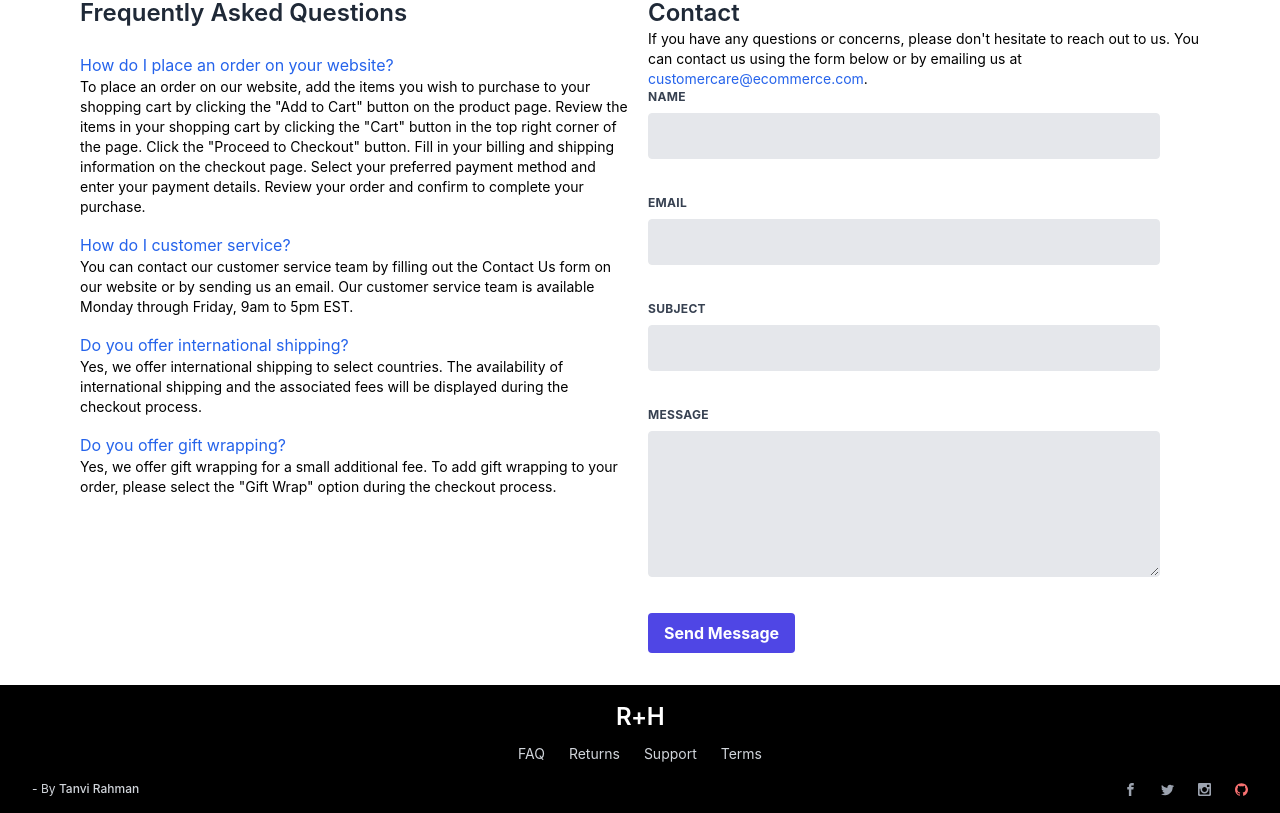
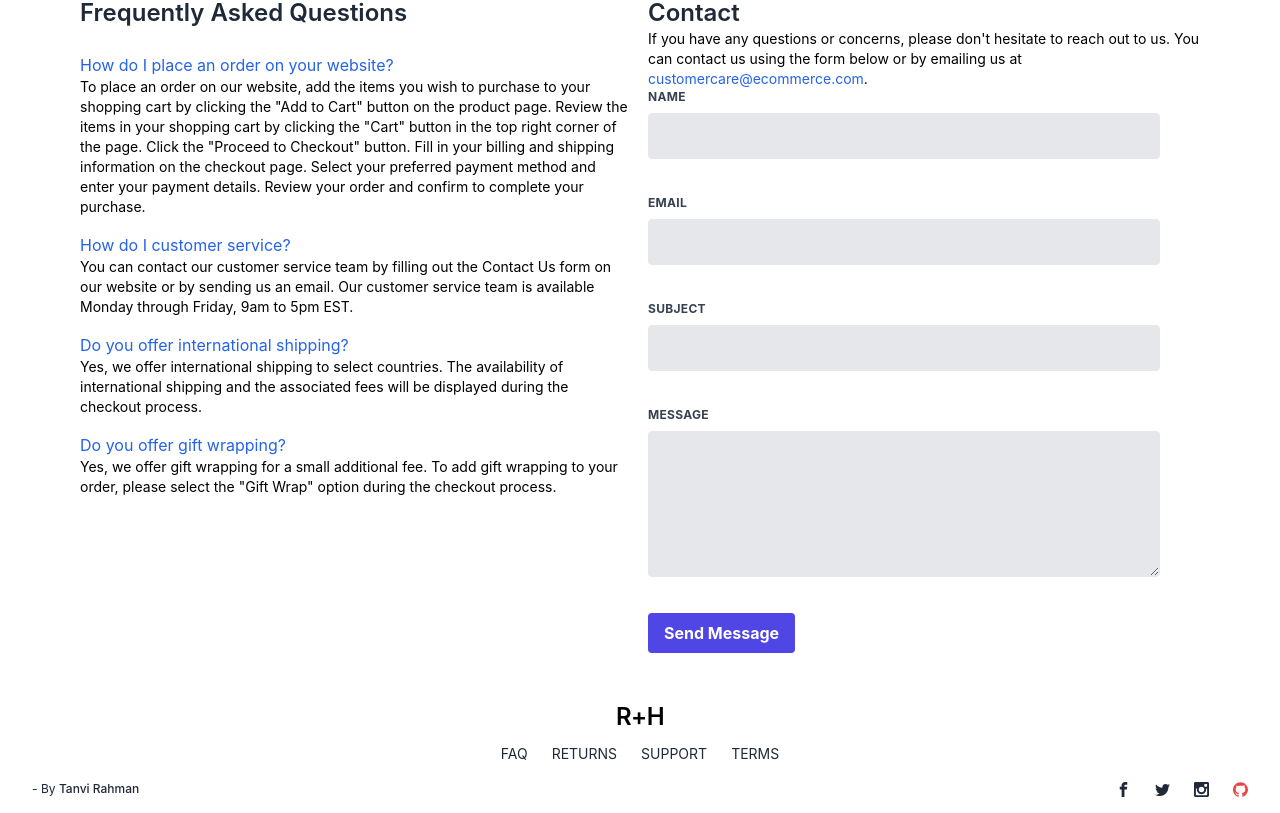
Before and after one commit to trdotpy/rh-furniture-client, a React (Create React App) app: page /support in a window 1280 px wide. Shown: the part 175-988 px from the top of the page. Built offline with nearby package versions, Linux system fonts and the light colour scheme.

Commit message:
chore: Adjusted Footer colors

```diff
--- a/src/components/Footer.js
+++ b/src/components/Footer.js
@@ -3,12 +3,12 @@ import { ImFacebook, ImTwitter, ImGithub, ImInstagram } from "react-icons/im";
 
 export default function Footer() {
   return (
-    <footer className="sticky top-[100vh] bg-black">
+    <footer className="sticky top-[100vh] bg-[#FFFFF]">
       <section className="mx-auto max-w-screen-xl space-y-4 overflow-hidden p-4 sm:px-6 lg:px-8">
         <div className="flex flex-col space-y-2 ">
           <div className="flex justify-center ">
             <a href="/">
-              <h1 className="text-2xl font-semibold tracking-tight text-white">
+              <h1 className="text-2xl font-semibold tracking-tight text-black">
                 R+H
               </h1>
             </a>
@@ -18,7 +18,7 @@ export default function Footer() {
             <p>
               <a
                 href="/support"
-                className="text-sm text-gray-300 hover:underline"
+                className="text-sm uppercase text-gray-800 hover:underline"
               >
                 FAQ
               </a>
@@ -27,7 +27,7 @@ export default function Footer() {
               {" "}
               <a
                 href="/support"
-                className="text-sm text-gray-300 hover:underline"
+                className="text-sm uppercase text-gray-800 hover:underline"
               >
                 Returns
               </a>
@@ -35,7 +35,7 @@ export default function Footer() {
             <p>
               <a
                 href="/support"
-                className="text-sm text-gray-300 hover:underline"
+                className="text-sm uppercase text-gray-800 hover:underline"
               >
                 Support
               </a>
@@ -43,7 +43,7 @@ export default function Footer() {
             <p>
               <a
                 href="/support"
-                className="text-sm text-gray-300 hover:underline"
+                className="text-sm uppercase text-gray-800 hover:underline"
               >
                 Terms
               </a>
@@ -53,26 +53,30 @@ export default function Footer() {
 
         {/* Bottom */}
         <div className="flex items-center justify-between">
-          <p className="text-xs text-gray-300">
-            {" "}
-            - By <span className="font-medium ">Tanvi Rahman</span>
+          <p className="text-xs text-gray-800">
+            - By{" "}
+            <a href="https://github.com/trdotpy">
+              <span className="cursor-pointer font-medium hover:underline">
+                Tanvi Rahman
+              </span>
+            </a>
           </p>
 
           <div className="flex justify-center space-x-6">
-            <p className="text-gray-400 hover:text-gray-500">
-              <ImFacebook size={13} />
+            <p className="text-gray-800">
+              <ImFacebook size={15} />
             </p>
-            <p className="text-gray-400 hover:text-gray-500">
-              <ImTwitter size={13} />
+            <p className="text-gray-800">
+              <ImTwitter size={15} />
             </p>
-            <p className="text-gray-400 hover:text-gray-500">
-              <ImInstagram size={13} />
+            <p className="text-gray-800">
+              <ImInstagram size={15} />
             </p>
             <a
               href="https://github.com/trdotpy"
-              className="text-red-400 hover:text-red-200"
+              className="text-red-500 hover:text-red-200"
             >
-              <ImGithub size={13} />
+              <ImGithub size={15} />
             </a>
           </div>
         </div>
--- a/src/components/Navbar.js
+++ b/src/components/Navbar.js
@@ -16,7 +16,7 @@ export default function Navbar() {
   };
 
   return (
-    <header className="flex items-center justify-between space-x-4 border-b py-2 px-10">
+    <header className="flex items-center justify-between space-x-4 border-b bg-[#FFFFF] py-2 px-10">
       {/* Logo */}
       <div className="flex">
         <a href="/">
--- a/src/pages/ProductDetail.js
+++ b/src/pages/ProductDetail.js
@@ -68,7 +68,7 @@ export default function ProductDetail() {
 
           {/* More Products */}
           <div className="mt-20">
-            <h2 className="mb-4 text-xl font-semibold">See More</h2>
+            <h2 className="mb-4 text-xl font-semibold">Explore</h2>
             <div className="grid grid-cols-1 gap-4 md:grid-cols-2 lg:grid-cols-3">
               {moreProducts.slice(0, 3).map((product) => (
                 <div key={product.id} className="relative shadow-md">
@@ -76,7 +76,7 @@ export default function ProductDetail() {
                     <img
                       src={product.imageUrl}
                       alt={product.name}
-                      className="mx-auto h-48 w-full object-cover"
+                      className="mx-auto h-64 w-full object-cover"
                     />
                   </Link>
 
```
